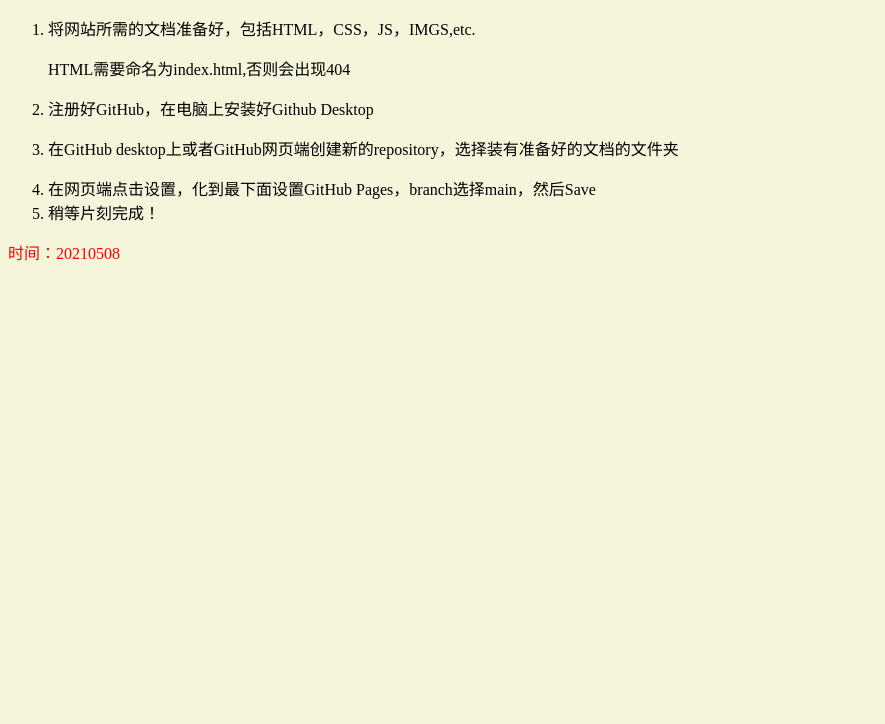
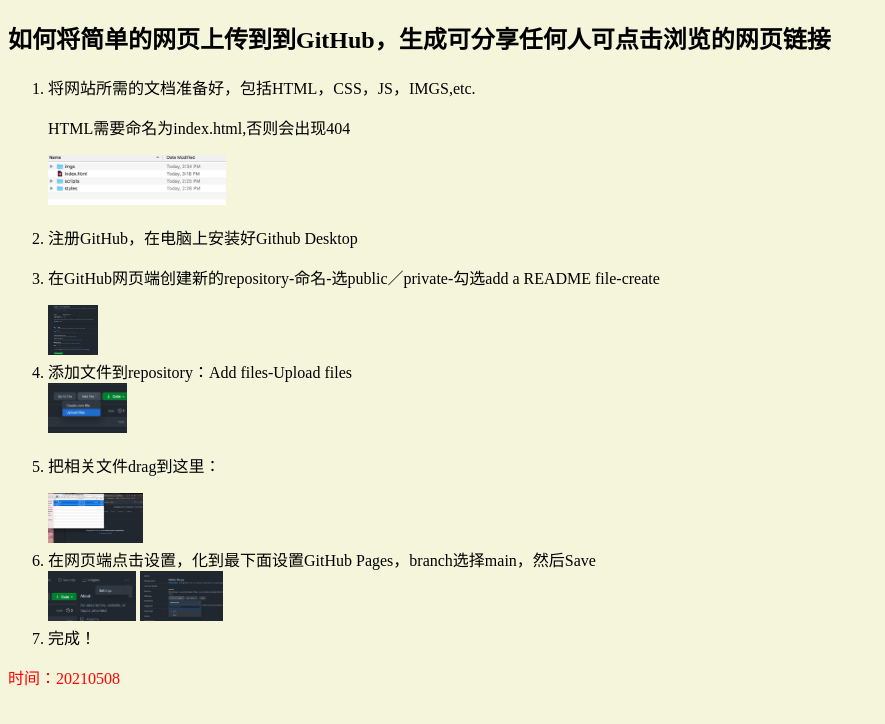
Before and after one commit to ilotasw/brochureWebsite, a plain HTML site: page index.html in a window 1280 px wide. Shown: the whole page, without its empty margins (0-885 px from the left). Drawn offline with Linux system fonts and the light colour scheme.

Commit message:
草稿-第一次独立尝试

```diff
--- a/index.html
+++ b/index.html
@@ -6,21 +6,32 @@
   <title>Github hosting website!</title>
   <link rel="stylesheet" href="styles/style.css">
 </head>
-
 <body>
-
-
+  <h2>如何将简单的网页上传到到GitHub，生成可分享任何人可点击浏览的网页链接</h2>
   <ol type="1">
-    <li><p>将网站所需的文档准备好，包括HTML，CSS，JS，IMGS,etc.</p>
-<p id="tip">HTML需要命名为index.html,否则会出现404</p>
+    <li>
+      <p>将网站所需的文档准备好，包括HTML，CSS，JS，IMGS,etc.</p>
+      <p id="tip">HTML需要命名为index.html,否则会出现404</p>
+      <img src="imgs/Screen Shot 2021-05-08 at 3.25.46 PM.png" alt="准备所需html／css">
     </li>
-    <li><p>注册好GitHub，在电脑上安装好Github Desktop</p></li>
-    <li><p>在GitHub desktop上或者GitHub网页端创建新的repository，选择装有准备好的文档的文件夹</p></li>
+    <li>
+      <p>注册GitHub，在电脑上安装好Github Desktop</p>
+    </li>
+    <li>
+      <p>在GitHub网页端创建新的repository-命名-选public／private-勾选add a README file-create</p>
+    </li>
+    <img src="imgs/Screen Shot 2021-05-08 at 3.11.58 PM.png" alt="创建新的repository">
+    <li>添加文件到repository：Add files-Upload files</li>
+    <img src="imgs/Screen Shot 2021-05-08 at 3.12.17 PM.png" alt="上传文件到repository">
+    <li>
+      <p>把相关文件drag到这里：</p>
+    </li>
+    <img src="imgs/Screen Shot 2021-05-08 at 3.28.31 PM.png" alt="drag上传">
     <li>在网页端点击设置，化到最下面设置GitHub Pages，branch选择main，然后Save</li>
-    <li>稍等片刻完成！</li>
-
+    <img src="imgs/Screen Shot 2021-05-08 at 3.13.19 PM.png" alt="设置">
+    <img src="imgs/Screen Shot 2021-05-08 at 3.30.16 PM.png" alt="设置">
+    <li>完成！</li>
   </ol>
-
 </body>
 <p id="time">时间：20210508</p>
 
--- a/styles/style.css
+++ b/styles/style.css
@@ -5,3 +5,7 @@
   color:red;
   font-variant: small-caps;
 }
+img{
+  height: 50px;
+  width:auto;
+}
```
Also changed, not shown: imgs/Screen Shot 2021-05-07 at 9.01.27 PM.png (added), imgs/Screen Shot 2021-05-08 at 3.11.58 PM.png (added), imgs/Screen Shot 2021-05-08 at 3.12.17 PM.png (added), imgs/Screen Shot 2021-05-08 at 3.13.19 PM.png (added), imgs/Screen Shot 2021-05-08 at 3.25.46 PM.png (added), imgs/Screen Shot 2021-05-08 at 3.28.31 PM.png (added), imgs/Screen Shot 2021-05-08 at 3.30.16 PM.png (added).
